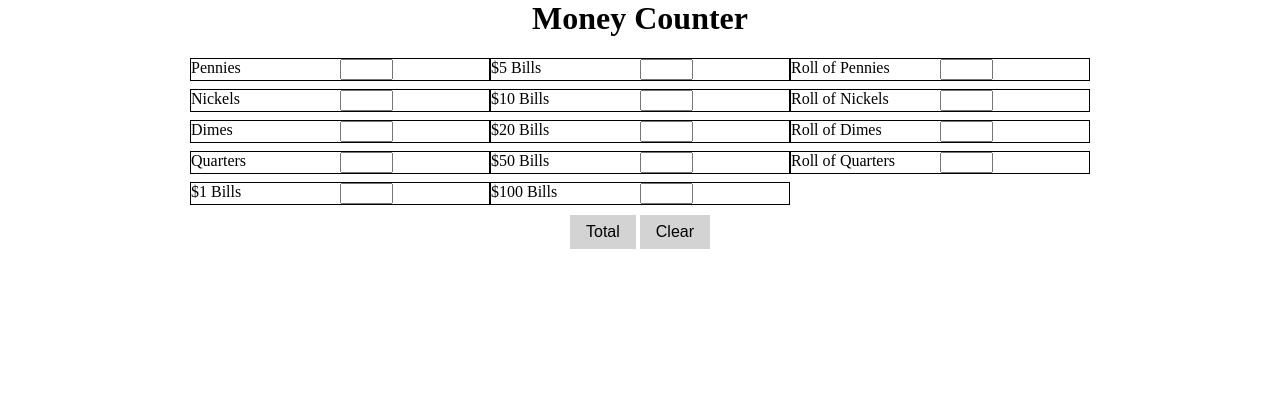
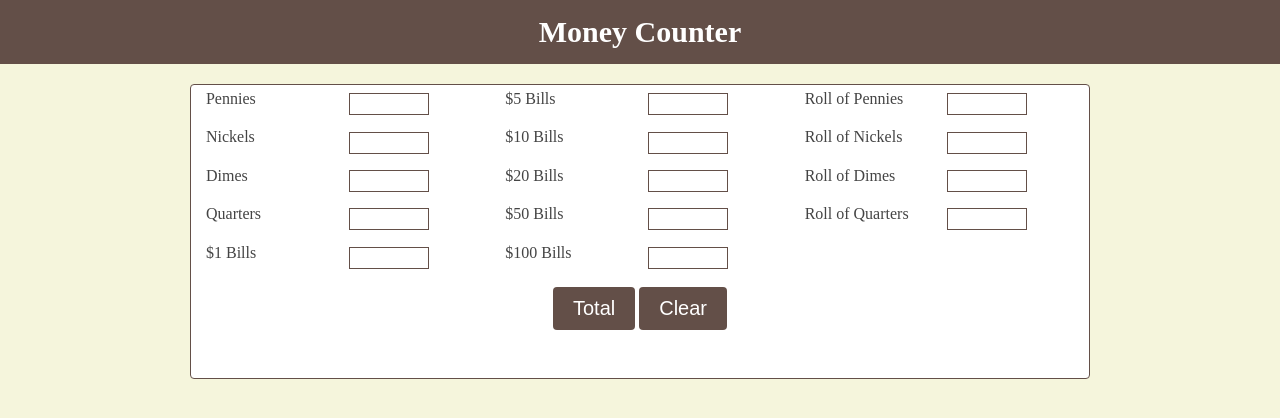
Before and after one commit to schumarty/money_count, a plain HTML site: page index.html in a window 1280 px wide. Drawn offline with Linux system fonts and the light colour scheme.

Commit message:
Fancier styling now with columns!

```diff
--- a/default.css
+++ b/default.css
@@ -1,67 +1,97 @@
 * {
+	-webkit-box-sizing: border-box;
+	-moz-box-sizing: border-box;
 	box-sizing: border-box;
 }
 html {
-	font-size = 62.5%;
+	font-size: 62.5%;
 }
 body {
+	background-color: #F5F5DC;
 	margin: 0;
 	text-align: center;
 }
 h1 {
+	background-color: #634F48;
+	padding: .5em;
+	margin-top: 0;
+	color: #fff;
+	font-size: 3rem;
+	font-family: serif;
 	text-align: center;
 }
 .money {
-	overflow: hidden;
-	margin-bottom: .5em;
-	border: 1px solid black;
+	display: inline-block;
+	width: 90%;
+	text-align: left;
+	margin: .5em;
 }
 label {
+	color: #444;
+	font-size: 1.6rem;
 	text-align: left;
-	float: left;
+	display: inline-block;
 	width: 50%;
 }
 input {
-	float: left;
-	width: 4em;
+	font-size: 1.6rem;
+	margin-top: .2em;
+	margin-bottom: .2em;
+	margin-left: .5em;
+	vertical-align: top;
+	display: inline-block;
+	width: 5em;
+	border: 1px solid #634F48;
+}
+#content {
+	display: inline-block;
+	background-color: #fff;
+	border: 1px solid #634F48;
+	border-radius: 4px;
+	margin-left: 10px;
+	margin-right: 10px;
+	margin-bottom: 10px;
+	width: 300px;
 }
 #currencies {
 	display: inline-block;
-}
-#currencies {
-	width: 300px;
-	margin-left: 10px;
-	margin-right: 10px;
-	margin-bottom: 10px;
+	margin-bottom: 1em;
 	-webkit-column-gap: 0px;
 	-moz-column-gap: 0px;
 	column-gap: 0px;
 }
 #total {
+	display: inline-block;
+	font-size: 1.6rem;
 	text-align: center;
 }
+#totalMoney {
+	height: 1em;
+}
 button {
+	display: inline-block;
 	border: none;
-	font-size: 1em;
+	font-size: 2rem;
 	padding: .5em 1em;
-	background-color: lightgray;
+	color: #fff;
+	background-color: #634F48;
+	border-radius: 4px;
 }
 button:hover {
 	background-color: gray;
 }
 
-@media (min-width: 620px) {
+@media (min-width: 630px) {
+	#content{ width: 600px; }
 	#currencies {
-		width: 600px;
 		-webkit-column-count: 2;
 		-moz-column-count: 2;
 		column-count: 2;
-		-moz-column-gap: 1px;
 	}
 }
-@media (min-width: 920px) {
+@media (min-width: 930px) {
+	#content{ width: 900px; }
 	#currencies {
-		width: 900px;
 		-webkit-column-count: 3;
 		-moz-column-count: 3;
 		column-count: 3;
--- a/index.html
+++ b/index.html
@@ -1,3 +1,4 @@
+<!DOCTYPE html>
 <html>
 <head>
   <title>Money Counter</title>
@@ -6,6 +7,7 @@
 </head>
 <body>
   <h1>Money Counter</h1>
+  <div id="content">
     <div id="currencies">
     </div>
     <div id="total">
@@ -13,6 +15,7 @@
       <button onclick="clearInputs()">Clear</button>
   	  <p id="totalMoney"></p>
     </div>
+  </div>
   <script src="counter.js"></script>
 </body>
 </html>
```
Lines whose indentation alone changed are shown as unchanged.
